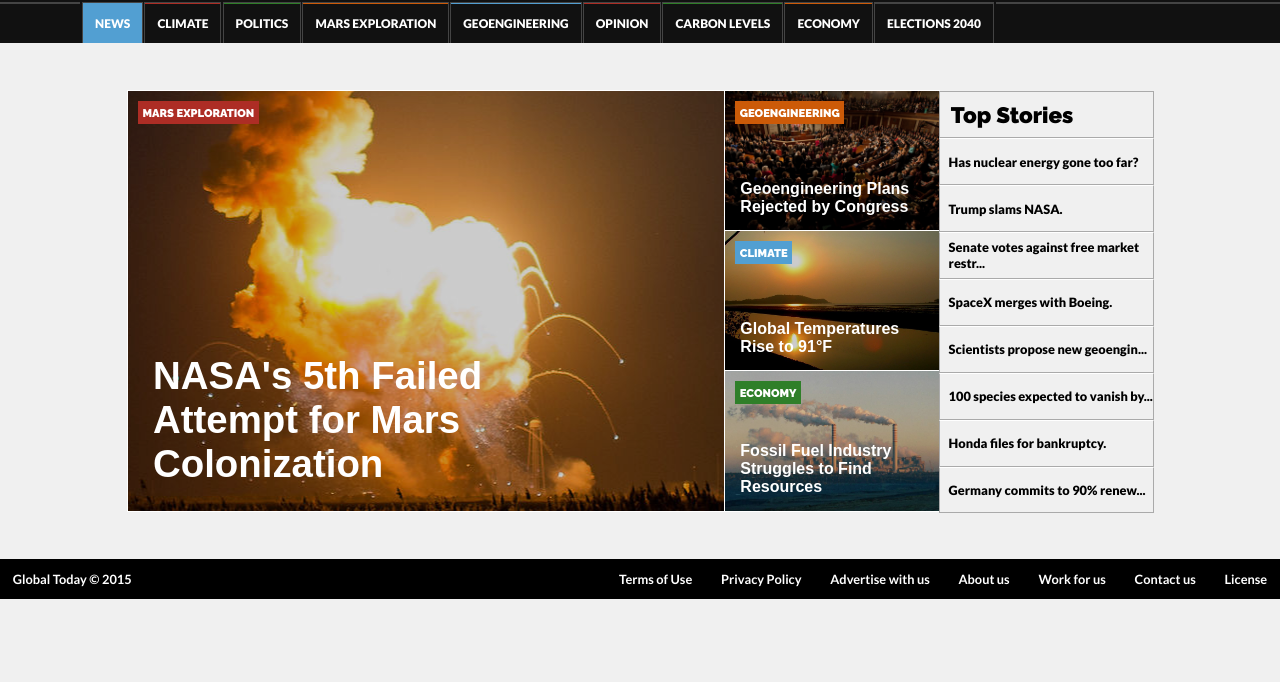
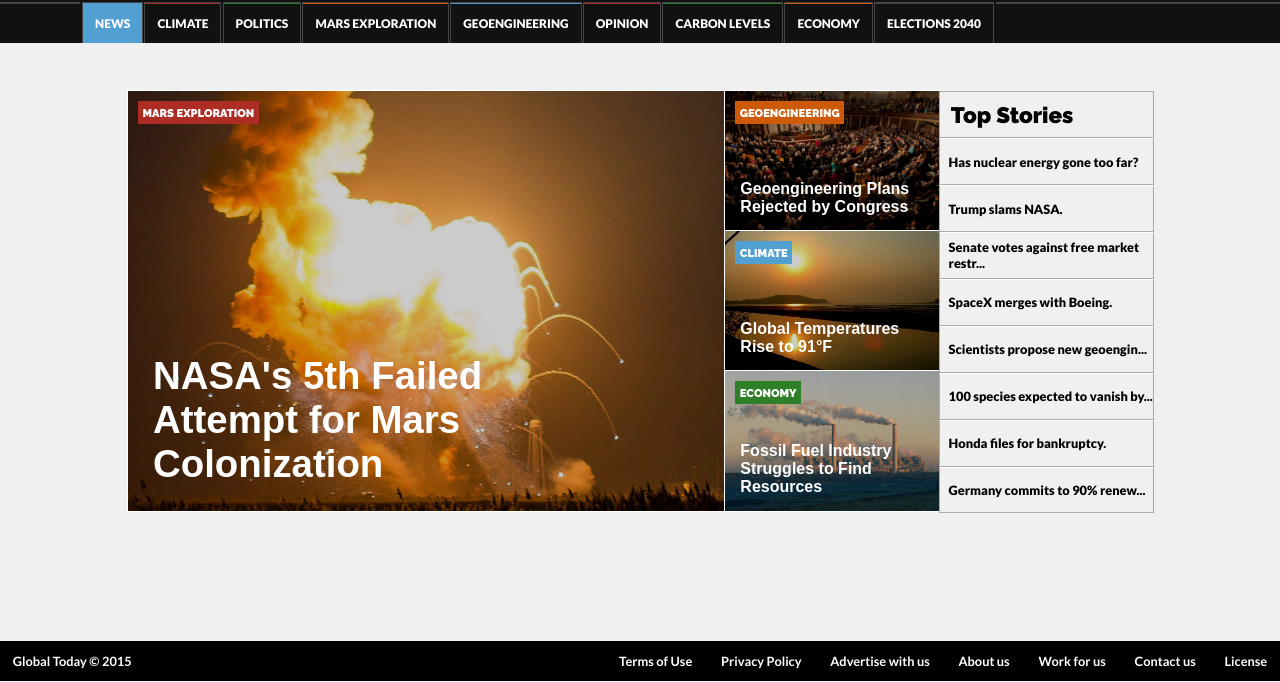
Before and after one commit to peterlee123hi/GlobalToday, a plain HTML site: page index.html in a window 1280 px wide. Shown: the part 119-801 px from the top of the page. Drawn offline with Linux system fonts and the light colour scheme.

Commit message:
Fixed footer

```diff
--- a/css/custom.css
+++ b/css/custom.css
@@ -19,9 +19,12 @@
 
 html {
 	font-family: 'Lato', sans-serif;
+	height: 100%;
 }
 
 body {
+	height: 100%;
+	min-height: 100%;
 	background-color: #f0f0f0;
 }
 
--- a/css/footer.css
+++ b/css/footer.css
@@ -1,7 +1,8 @@
 footer {
-	position: relative;
+	position: absolute;
 	background-color: #000;
 	width: 100%;
+	bottom: 0;
 }
 
 footer::before {
```
